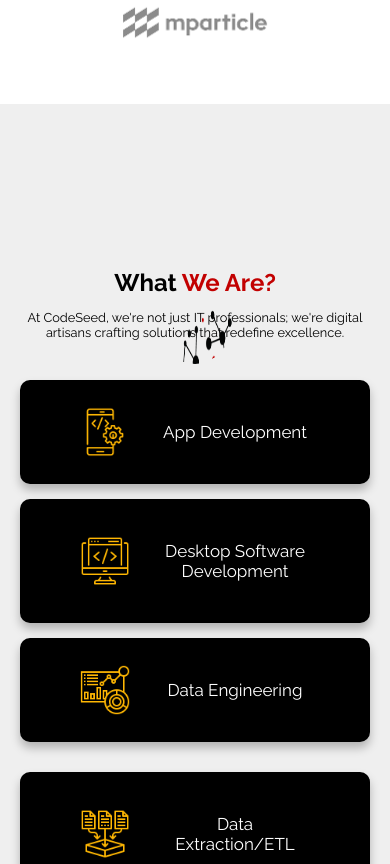
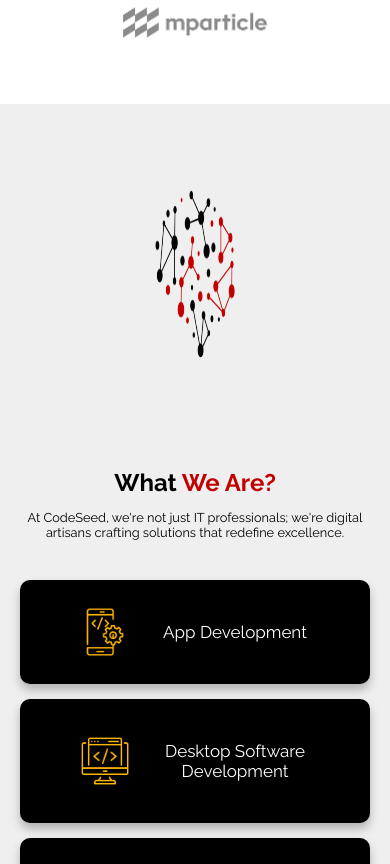
Before and after one commit to nabeelnasir9/Codseed, a React (Vite) app: page / in a window 390 px wide. Shown: the part 1000-1864 px from the top of the page. Built offline with nearby package versions, Linux system fonts and the light colour scheme.

Commit message:
website Updates

```diff
--- a/src/styles/About.css
+++ b/src/styles/About.css
@@ -17,7 +17,7 @@
   }
 
   .coin .side {
-    /* position: absolute; */
+    position: absolute;
     width: 100%;
     height: 100%;
     overflow: hidden;
@@ -52,8 +52,8 @@
 /* For even smaller screens, like older iPhones */
 @media only screen and (max-width: 480px) {
   .coin {
-      width: 200px !important;
-      height: 120px !important;
+      width: 300px !important;
+      height: 320px !important;
   }
 
   .About_main {
```
